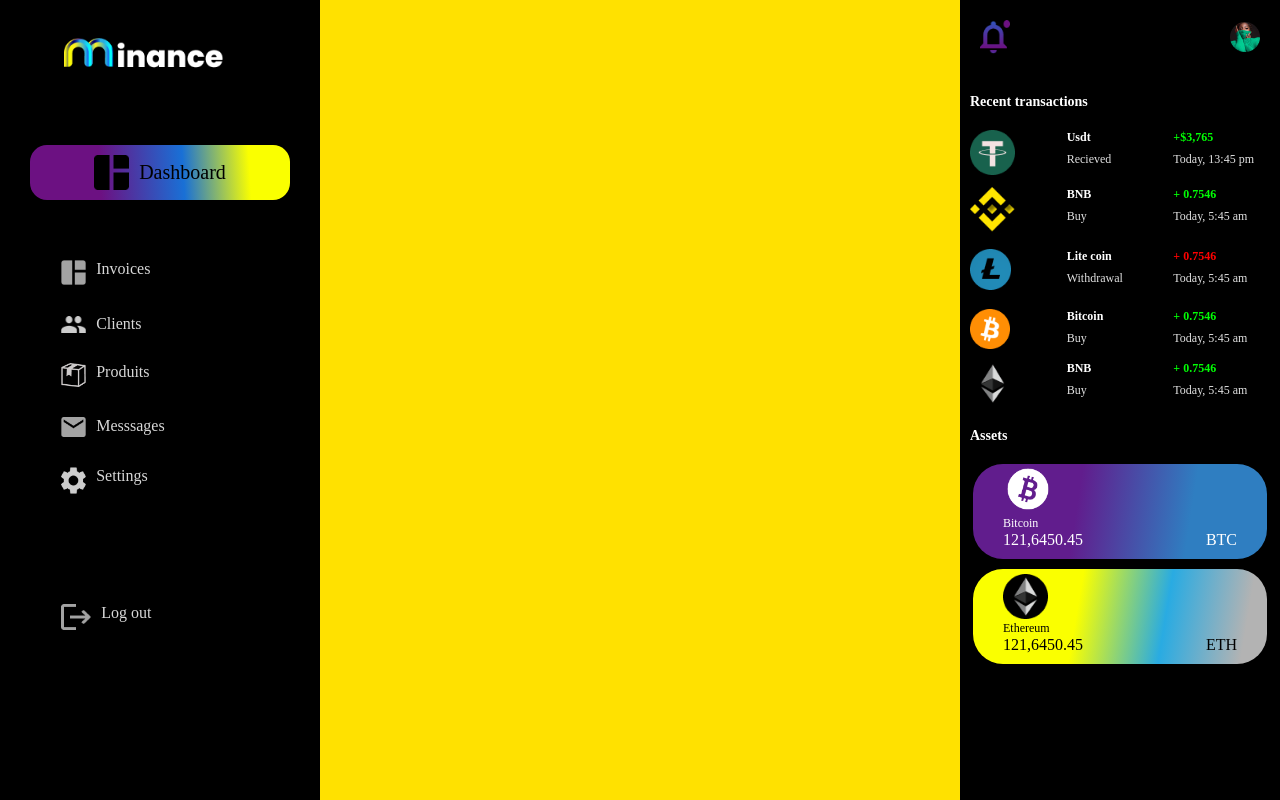
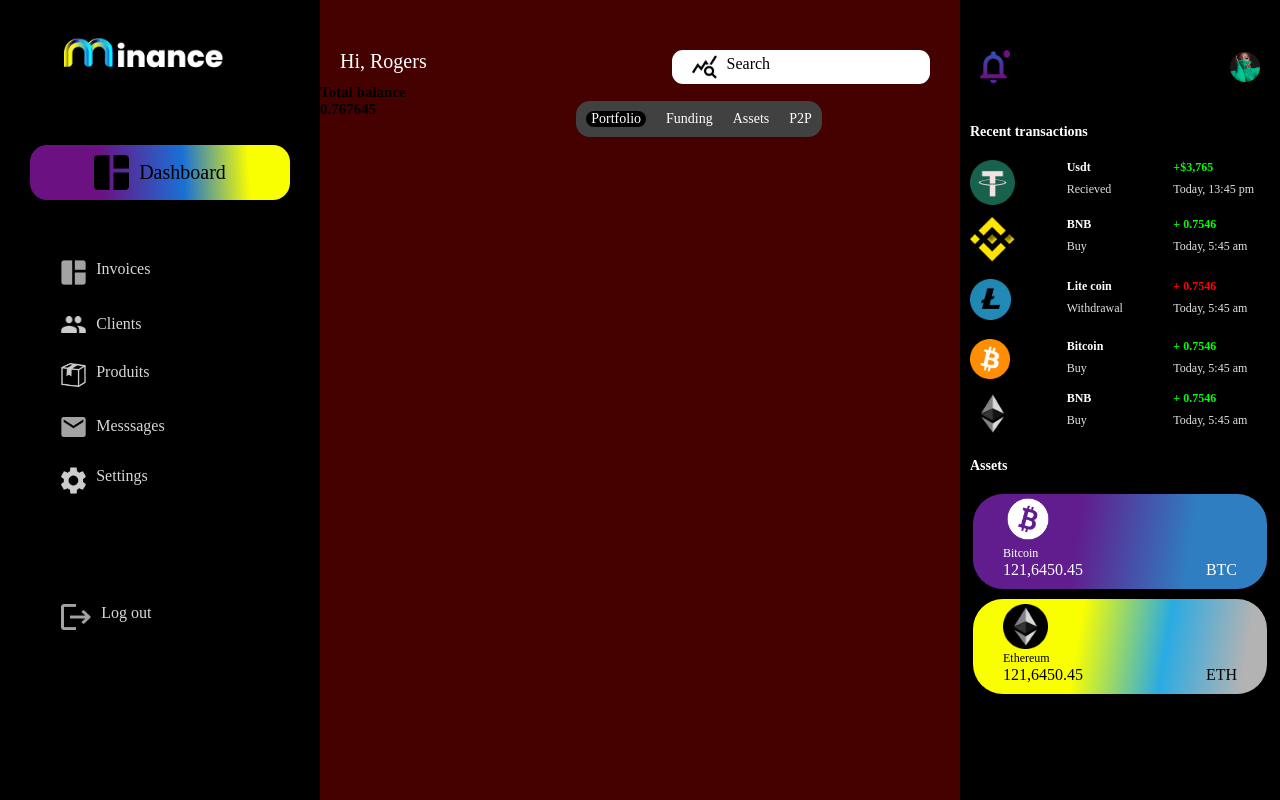
Before and after one commit to GabrielLCSC/Crypto-Dashboard, a plain HTML site: page index.html in a window 1280 px wide. Drawn offline with Linux system fonts and the light colour scheme.

Commit message:
:sparkles: central part begining + fix bug other parts

```diff
--- a/index.html
+++ b/index.html
@@ -56,9 +56,29 @@
                 </div>
             </div>
             <div class="b">
+                <div class="header-b">
+                    <h2 class="pop">Hi, Rogers</h2>
+                    <div class="searchbar">
+                        <img src="images/search.png" alt="search">
+                        <h3 class="pop">Search</h3>
+                    </div>
+                </div>
+                <h2 class="pop">Total balance</h2>
+                <div class="flex-content-b">
+                    <h2 class="pop">0.767645</h2>
+                    <div>
+                        <h3 class="blackbg">Portfolio</h3>
+                        <h3 class="pop">Funding</h3>
+                        <h3 class="pop">Assets</h3>
+                        <h3 class="pop">P2P</h3>
+                    </div>
+                </div>
+            </div>
 
-            </div>
+
             <div class="c">
+
+
                 <div class="header-c">
                     <img src="images/notif.png" alt="notif">
                     <img src="images/profil.png" alt="">
@@ -77,6 +97,8 @@
                         <p class="pop">Today, 13:45 pm</p>
                     </div>
                 </div>
+
+
                 <div class="transac-content">
                     <div>
                         <img class="bnb" src="images/Binance-Coin.png" alt="Binance-Coin">
@@ -90,6 +112,8 @@
                         <p class="pop">Today, 5:45 am</p>
                     </div>
                 </div>
+
+
                 <div class="transac-content-neg">
                     <div>
                         <img class="lite" src="images/litecoin.png" alt="litecoin">
@@ -103,6 +127,8 @@
                         <p class="pop">Today, 5:45 am</p>
                     </div>
                 </div>
+
+
                 <div class="transac-content">
                     <div>
                         <img class="btc" src="images/bitcoin.png" alt="bitcoin">
@@ -116,6 +142,8 @@
                         <p class="pop">Today, 5:45 am</p>
                     </div>
                 </div>
+
+
                 <div class="transac-content">
                     <div>
                         <img class="eth" src="images/Etherium icon.png" alt="eth">
@@ -130,6 +158,7 @@
                     </div>
                 </div>
 
+
                 <h2 class="pop">Assets</h2>
                 <div class="asset">
                     <img src="images/Bitcoin-white.png" alt="Bitcoin-white">
@@ -139,6 +168,8 @@
                         <h3 class="pop">BTC</h3>
                     </div>
                 </div>
+
+
                 <div class="asset2">
                     <img src="images/Etherium icon.png" alt="eth">
                     <p class="pop">Ethereum</p>
--- a/style.scss
+++ b/style.scss
@@ -14,13 +14,14 @@ html{
 
 
 body{
+    background-color: rgb(0, 0, 0);
     main{
         .grid{
                 display: grid;
                 grid-template-columns: repeat(4, 1fr);
                 grid-template-rows: 100vh;
                 .a{
-                    background-color: rgb(0, 0, 0);
+
                     .logo{
                         margin-top: 30px;
                         display: flex;
@@ -96,11 +97,70 @@ body{
 
                 }
                 .b{
-                    background-color: rgb(255, 225, 0);
+
+
+
+                    background-color: rgb(69, 0, 0);
                     grid-column: 2 / 4;
+                    .header-b{
+                        margin-left: 20px;
+                        margin-top: 50px;
+                        display: flex;
+                        h2{
+                            font-size: 2rem;
+                            color: white;
+                            font-weight: 500;
+                            width: 200px;
+                        }
+                        .searchbar{
+                            margin-right: 30px;
+                            margin-left: 200px;
+                            padding-right: 20px;
+                            padding-top: 5px;
+                            padding-bottom: 5px;
+                            padding-left: 20px;
+                            display: inline-flex;
+                            background-color: white;
+                            width: 60%;
+                            border-radius: 11px;
+                            img{
+                                object-fit: contain;
+                                width: 25px;
+                            }
+                            h3{
+                                font-size: 1.6rem;
+                                font-weight: 500;
+                                margin-left: 10px;
+
+                            }
+                        }
+                    }
+                    .flex-content-b{
+                        display: flex;
+
+                        div{
+                            display: flex;
+                            gap: 20px;
+                            margin-left: 200px;
+                            background-color: rgb(65, 65, 65);
+                            padding: 10px;
+                            border-radius: 14px;
+                            .blackbg{
+                                font-family: "Poppins";
+                                background-color: #000000;
+                                padding-left: 5px;
+                                padding-right: 5px;
+                                border-radius: 14px;
+                            }
+                            h3{
+                                color: white;
+                                font-weight: 400;
+                                font-size: 1.4rem;
+                            }
+                        }
+                    }
                 }
                 .c{
-                    background-color: rgb(0, 0, 0);
                     h2{
                         margin-top: 20px;
                         margin-bottom: 20px;
@@ -111,6 +171,7 @@ body{
                         font-size: 1.4rem;
                     }
                     .header-c{
+                        margin-top: 30px;
                         display: flex;
                         justify-content: space-between;
                         img{
```
Also changed, not shown: images/search.png (added), style.css, 1 other file.
